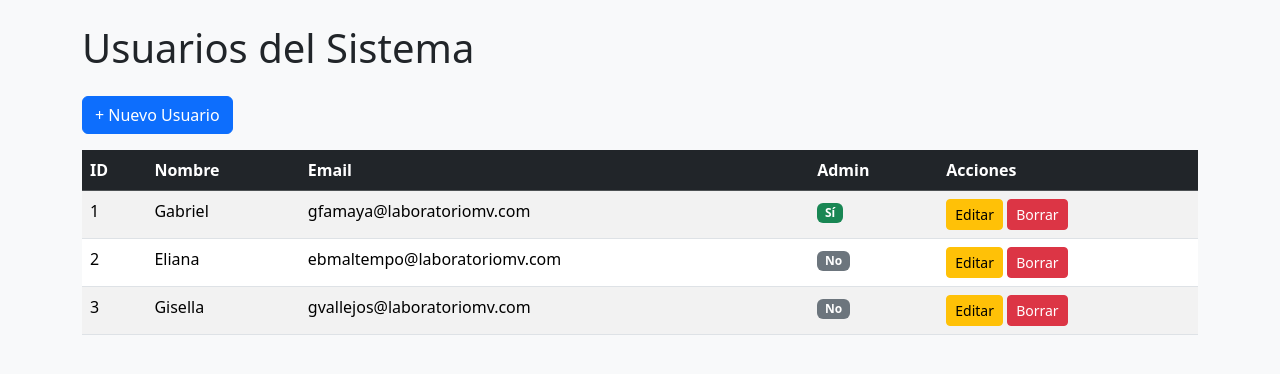
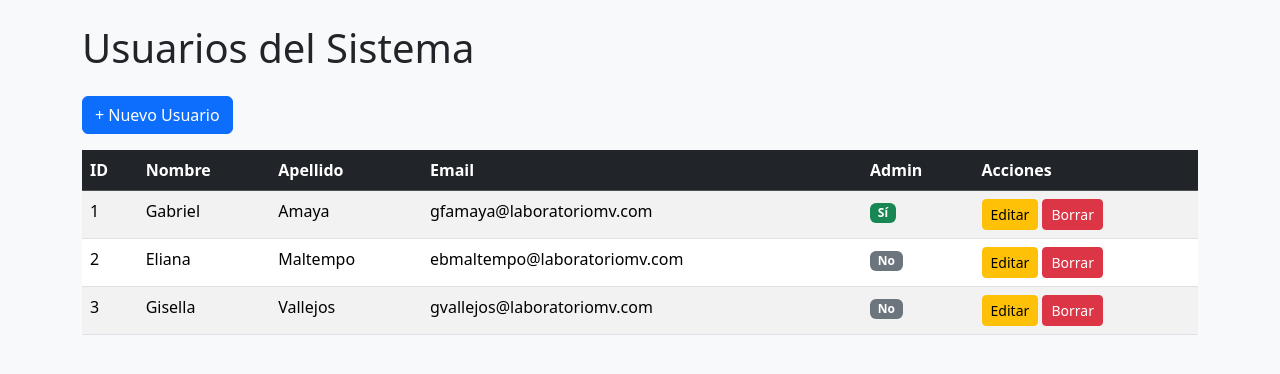
Before and after one commit to raizen1987/lab-dental, a Flask app: page /usuarios in a window 1280 px wide. Shown: the part 62-436 px from the top of the page. Run offline with Flask 3, Linux system fonts and the light colour scheme; a user stored in the database is signed in.

Commit message:
Update usuarios.html

```diff
--- a/templates/usuarios.html
+++ b/templates/usuarios.html
@@ -11,6 +11,7 @@
             <tr>
                 <th>ID</th>
                 <th>Nombre</th>
+                <th>Apellido</th>
                 <th>Email</th>
                 <th>Admin</th>
                 <th>Acciones</th>
@@ -21,6 +22,7 @@
             <tr>
                 <td>{{ u.id }}</td>
                 <td>{{ u.nombre }}</td>
+                <td>{{ u.apellido }}</td>
                 <td>{{ u.email }}</td>
                 <td>
                     {% if u.is_admin %}
```
